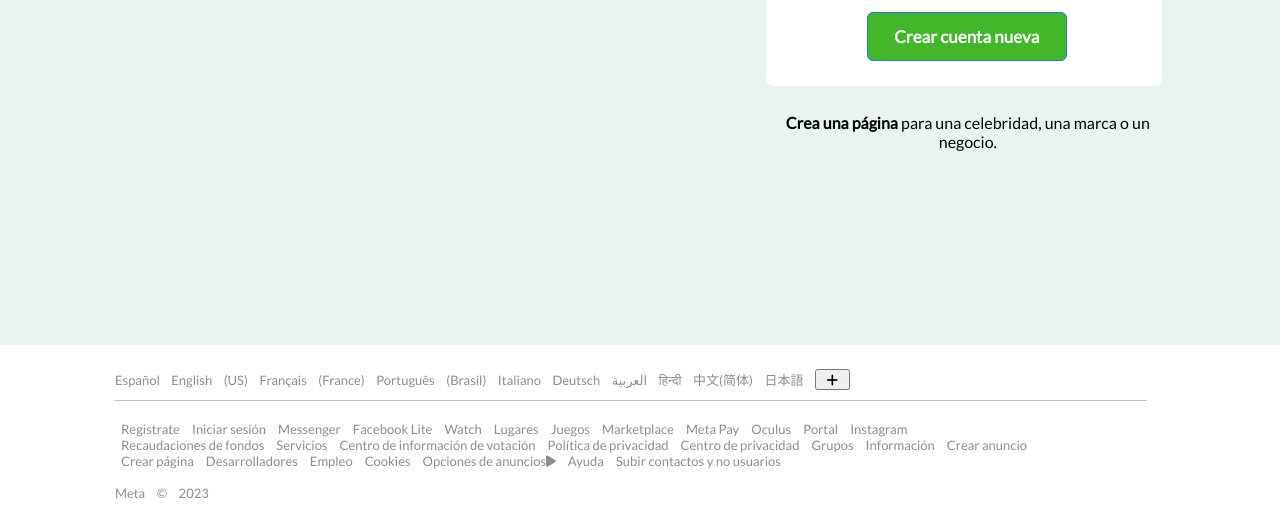
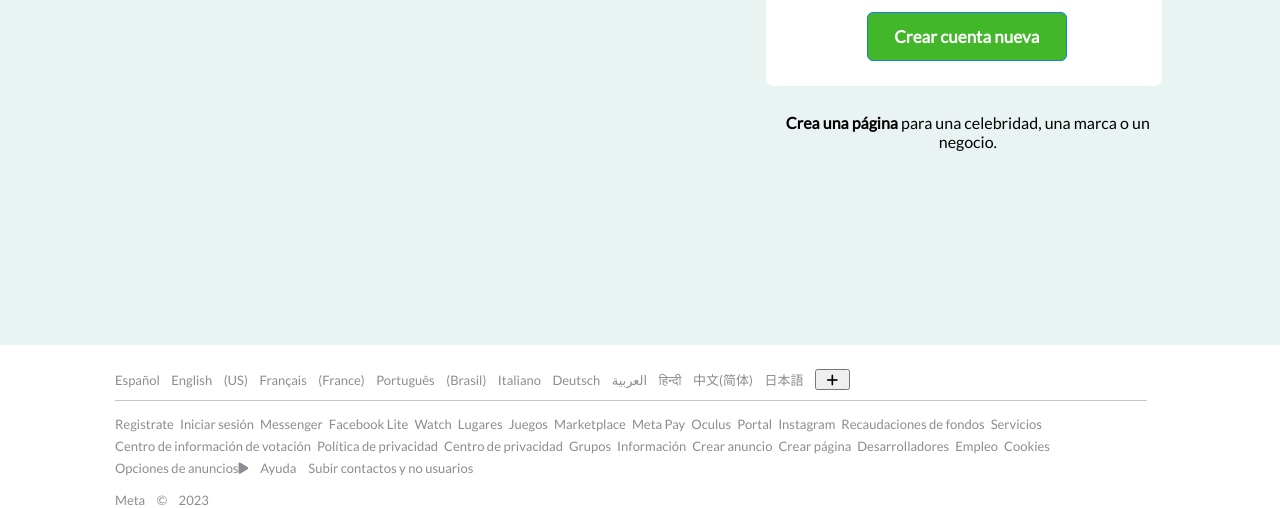
Before and after one commit to 1naty7/bITBootcamp, a plain HTML site: page sesion 3/facebook.html in a window 1280 px wide. Shown: the part 368-876 px from the top of the page. Drawn offline with Linux system fonts and the light colour scheme.

Commit message:
cambio1prueba

```diff
--- a/sesion 3/assets/css/style.css
+++ b/sesion 3/assets/css/style.css
@@ -1,11 +1,8 @@
 @import url('https://fonts.googleapis.com/css2?family=Lato&display=swap');
 
 * {
+    margin: 0;
     font-family: 'Lato', sans-serif;
-}
-
-* {
-    margin: 0;
 }
 
 .flexbox {
@@ -147,9 +144,10 @@ a {
     margin-top: 10px;
 }
 
-.enlacesFooter2 div {
+.enlacesFooter2 {
+    gap: 6px;
     font-size: 13px;
-    padding: 5px 6px 0;
+    padding: 0px -17px 0;
     word-spacing: 0px;
     margin-top: -5px;
 }
--- a/sesion 3/facebook.html
+++ b/sesion 3/facebook.html
@@ -9,7 +9,8 @@
     <link rel="stylesheet" href="https://cdnjs.cloudflare.com/ajax/libs/font-awesome/6.3.0/css/all.min.css"
         integrity="sha512-SzlrxWUlpfuzQ+pcUCosxcglQRNAq/DZjVsC0lE40xsADsfeQoEypE+enwcOiGjk/bSuGGKHEyjSoQ1zVisanQ=="
         crossorigin="anonymous" referrerpolicy="no-referrer" />
-    <title>facebook</title>
+        <link rel="shortcut icon" href="favicon.ico" type="image/x-icon">
+        <title>facebook</title>
 </head>
 
 <body>
@@ -68,33 +69,33 @@
                 <div class="lineaFooter linea"></div>
             </div>
             <div class="enlacesFooter2">
-                <div style="color: #8a8d91;">Registrate</div>
-                <div style="color: #8a8d91;">Iniciar sesión</div>
-                <div style="color: #8a8d91;">Messenger</div>
-                <div style="color: #8a8d91;">Facebook Lite</div>
-                <div style="color: #8a8d91;">Watch</div>
-                <div style="color: #8a8d91;">Lugares</div>
-                <div style="color: #8a8d91;">Juegos</div>
-                <div style="color: #8a8d91;">Marketplace</div>
-                <div style="color: #8a8d91;">Meta Pay</div>
-                <div style="color: #8a8d91;">Oculus</div>
-                <div style="color: #8a8d91;">Portal</div>
-                <div style="color: #8a8d91;">Instagram</div>
-                <div style="color: #8a8d91;">Recaudaciones de fondos</div>
-                <div style="color: #8a8d91;">Servicios</div>
-                <div style="color: #8a8d91;">Centro de información de votación</div>
-                <div style="color: #8a8d91;">Política de privacidad</div>
-                <div style="color: #8a8d91;">Centro de privacidad</div>
-                <div style="color: #8a8d91;">Grupos</div>
-                <div style="color: #8a8d91;">Información</div>
-                <div style="color: #8a8d91;">Crear anuncio</div>
-                <div style="color: #8a8d91;">Crear página</div>
-                <div style="color: #8a8d91;">Desarrolladores</div>
-                <div style="color: #8a8d91;">Empleo</div>
-                <div style="color: #8a8d91;">Cookies</div>
-                <div style="color: #8a8d91;">Opciones de anuncios<i class="fa-solid fa-play"></i></div>
-                <div style="color: #8a8d91;">Ayuda</div>
-                <div style="color: #8a8d91;">Subir contactos y no usuarios</div>
+                <a href="#"><div style="color: #8a8d91;">Registrate</div></a>
+                <a href="#"><div style="color: #8a8d91;">Iniciar sesión</div></a>
+                <a href="#"><div style="color: #8a8d91;">Messenger</div></a>
+                <a href="#"><div style="color: #8a8d91;">Facebook Lite</div></a>
+                <a href="#"><div style="color: #8a8d91;">Watch</div></a>
+                <a href="#"><div style="color: #8a8d91;">Lugares</div></a>
+                <a href="#"><div style="color: #8a8d91;">Juegos</div></a>
+                <a href="#"><div style="color: #8a8d91;">Marketplace</div></a>
+                <a href="#"><div style="color: #8a8d91;">Meta Pay</div></a>
+                <a href="#"><div style="color: #8a8d91;">Oculus</div></a>
+                <a href="#"><div style="color: #8a8d91;">Portal</div></a>
+                <a href="#"><div style="color: #8a8d91;">Instagram</div></a>
+                <a href="#"><div style="color: #8a8d91;">Recaudaciones de fondos</div></a>
+                <a href="#"><div style="color: #8a8d91;">Servicios</div></a>
+                <a href="#"><div style="color: #8a8d91;">Centro de información de votación</div></a>
+                <a href="#"><div style="color: #8a8d91;">Política de privacidad</div></a>
+                <a href="#"><div style="color: #8a8d91;">Centro de privacidad</div></a>
+                <a href="#"><div style="color: #8a8d91;">Grupos</div></a>
+                <a href="#"><div style="color: #8a8d91;">Información</div></a>
+                <a href="#"><div style="color: #8a8d91;">Crear anuncio</div></a>
+                <a href="#"><div style="color: #8a8d91;">Crear página</div></a>
+                <a href="#"><div style="color: #8a8d91;">Desarrolladores</div></a>
+                <a href="#"><div style="color: #8a8d91;">Empleo</div></a>
+                <a href="#"><div style="color: #8a8d91;">Cookies</div></a>
+                <a href="#"></a><div style="color: #8a8d91;">Opciones de anuncios<i class="fa-solid fa-play"></i></div>
+                <a href="#"></a><div style="color: #8a8d91;">Ayuda</div>
+                <a href="#"></a><div style="color: #8a8d91;">Subir contactos y no usuarios</div>
             </div> <br>
             <div>Meta &copy; 2023</div>
         </div>
```
Also changed, not shown: 1 other file.
